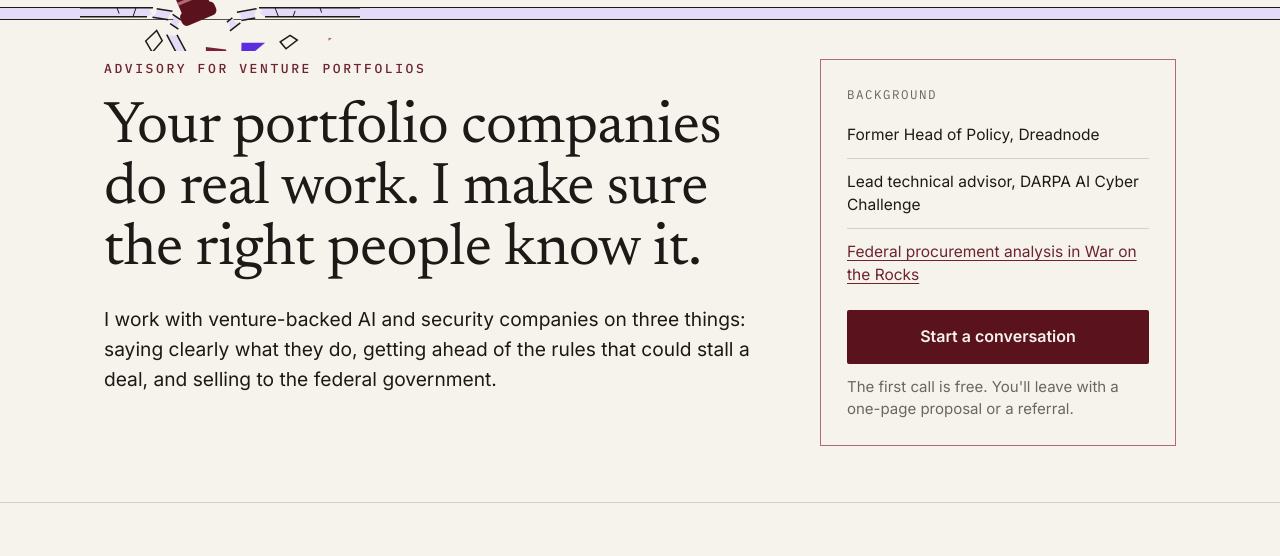
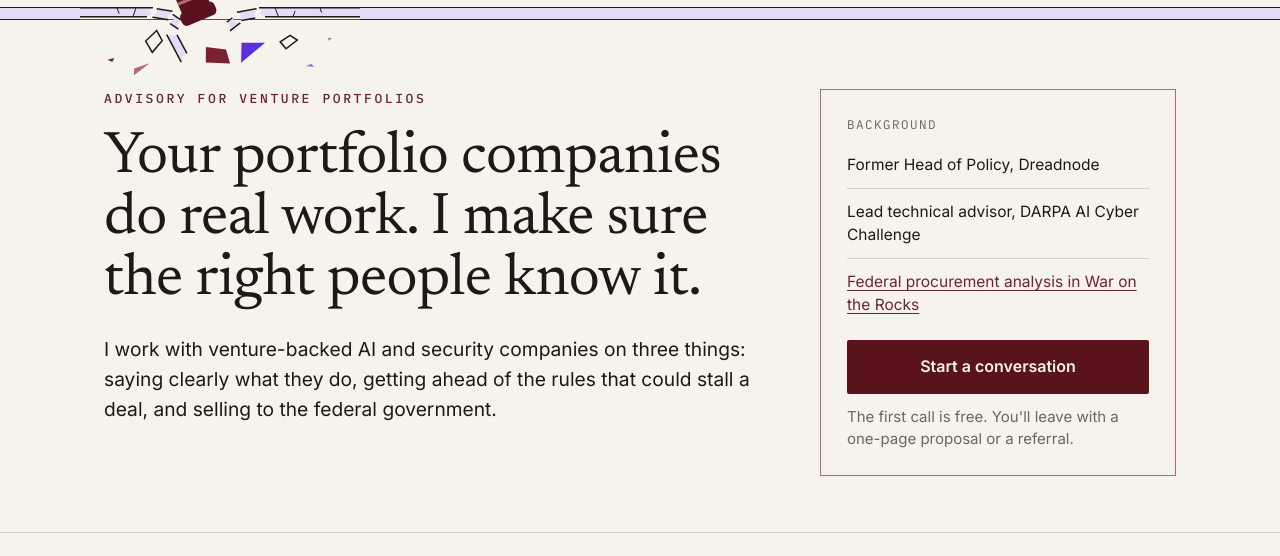
Before and after one commit to velvethamm3r/techpointe, a plain HTML site: page index.html in a window 1280 px wide. Shown: the part 79-635 px from the top of the page. Drawn offline with Linux system fonts and the light colour scheme.

Commit message:
Add files via upload

```diff
--- a/index.html
+++ b/index.html
@@ -75,10 +75,10 @@ section h2 { font-size: clamp(30px, 3.6vw, 40px); line-height: 1.12; margin-top:
 .nav a { color: var(--ink); text-decoration: none; padding: 10px 0; }
 .nav a:hover { color: var(--maroon); text-decoration: underline; }
 .nav .nav-cta { color: var(--maroon); font-weight: 600; }
-.glass { position: relative; height: 130px; overflow: hidden; }
+.glass { position: relative; height: 160px; overflow: hidden; }
 .glass::before { content: ""; position: absolute; left: 0; right: 0; top: 86px; height: 10.5px; background: var(--lavender); border-top: 1.5px solid var(--ink); border-bottom: 1.5px solid var(--ink); }
 .glass svg { position: absolute; left: 0; top: 0; display: block; }
-@media (min-width: 1000px) {
+@media (min-width: 1140px) {
   .mast-in { position: absolute; left: 0; right: 0; top: 0; z-index: 1; height: 86px; align-items: flex-end; flex-wrap: nowrap; padding-top: 0; padding-bottom: 10px; padding-left: 276px; }
   .wordmark { font-size: 31px; }
 }
@@ -195,25 +195,10 @@ section h2 { font-size: clamp(30px, 3.6vw, 40px); line-height: 1.12; margin-top:
         <polygon points="221.9,359.8 242,362.2 246.1,376.3 221.8,375.2" fill="#7a2133"/>
         <polygon points="257.1,375.4 281.1,355.6 257.5,355.5" fill="#5b2ee0"/>
         <polygon points="172.7,343.3 178.2,353.5 168.3,365.1 161.7,353.8" fill="none" stroke="#1c1917" stroke-width="1.5"/>
-        <polygon points="199.6,385.6 205.6,408.9 213.4,392.4" fill="none" stroke="#1c1917" stroke-width="1.5"/>
-        <polygon points="239.5,393.9 249.5,412.9 252.5,402.2" fill="#8f6fe0"/>
-        <polygon points="272.7,391.6 290.3,376.8 291.1,384 293,386.3 281.5,395.9 278,391.7" fill="#e4dbf8"/><path d="M272.7,391.6 L290.3,376.8 M281.5,395.9 L293,386.3" stroke="#1c1917" stroke-width="1.5" fill="none"/>
         <polygon points="165.7,376 149.9,387.9 150.2,381.2" fill="#b26974"/>
         <polygon points="296.2,354.6 306.1,348.1 313.3,352.9 302,361.5" fill="none" stroke="#1c1917" stroke-width="1.5"/>
-        <polygon points="268.8,407.1 277.3,423.8 271.1,422.4" fill="#3b1f7a"/>
-        <polygon points="182.5,408.8 176.6,423 183.9,419.7" fill="#7a2133"/>
-        <polygon points="143.4,398.4 134.2,402.5 141.6,404.5" fill="#5b2ee0"/>
-        <polygon points="223.4,421.9 222,432.1 226.2,428.7" fill="none" stroke="#1c1917" stroke-width="1.5"/>
-        <polygon points="299.7,408.1 304.9,400.7 309.5,404.6 314,403.4 305.4,415.7 302.9,409.7" fill="#e4dbf8"/><path d="M299.7,408.1 L304.9,400.7 M305.4,415.7 L314,403.4" stroke="#1c1917" stroke-width="1.5" fill="none"/>
-        <polygon points="245,430.6 250.1,438 250.7,431.2" fill="#b26974"/>
-        <polygon points="161.5,428.7 157.6,436.8 163.8,434" fill="none" stroke="#1c1917" stroke-width="1.5"/>
         <polygon points="321.9,379.1 330.1,379.4 327.2,376.4" fill="#8f6fe0"/>
-        <polygon points="287.6,430.1 295,434.9 292.1,435.8" fill="#5b2ee0"/>
         <polygon points="130.3,370.7 123.5,372.5 128.3,374.7" fill="#7a2133"/>
-        <polygon points="195.6,442.2 200.1,444.3 198.5,440.9" fill="#3b1f7a"/>
-        <polygon points="336.8,408.6 334.9,413.3 337.3,412.2" fill="#7a2133"/>
-        <polygon points="119.5,419.4 114.7,418.1 116.8,421.2" fill="#8f6fe0"/>
-        <polygon points="263.5,446 265.2,451.7 263.4,450.9" fill="#5b2ee0"/>
         <polygon points="344.3,353.5 348,351 344.6,350.6" fill="#b26974"/>
         <polygon points="258.1,310.2 267.4,297.1 255.6,300.2" fill="#5b2ee0"/>
         <polygon points="287.8,301.8 294.9,290.5 288.2,292.2" fill="none" stroke="#1c1917" stroke-width="1.5"/>
```
